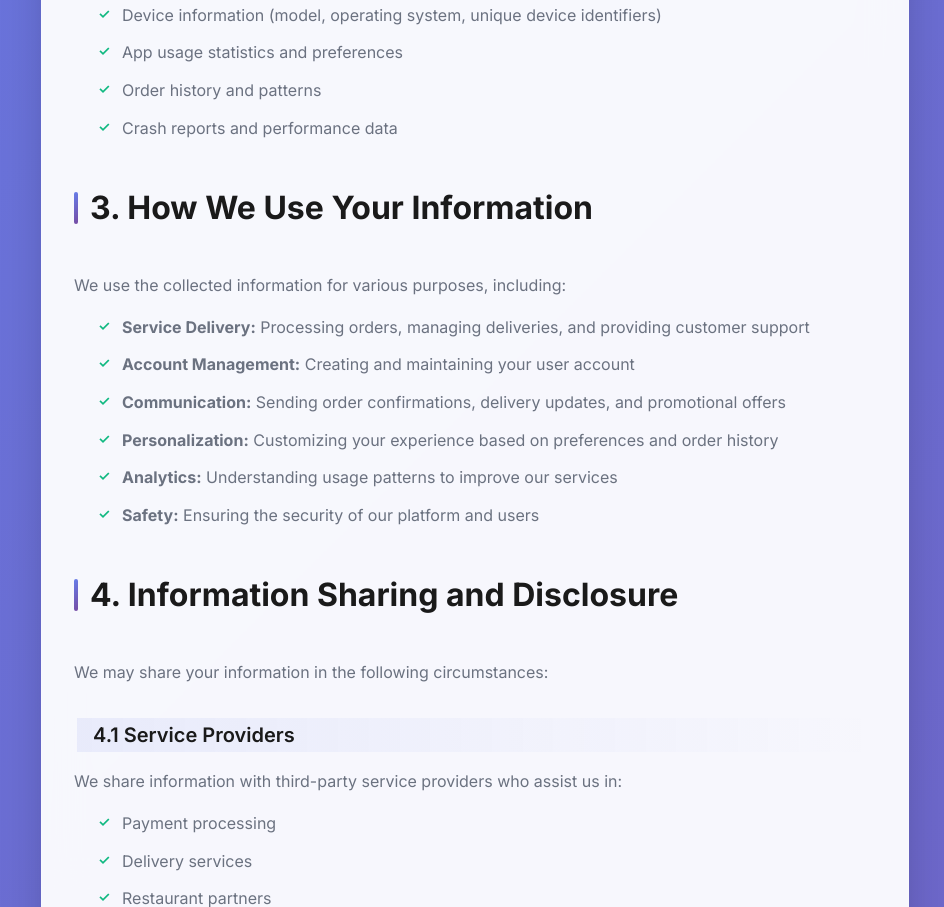
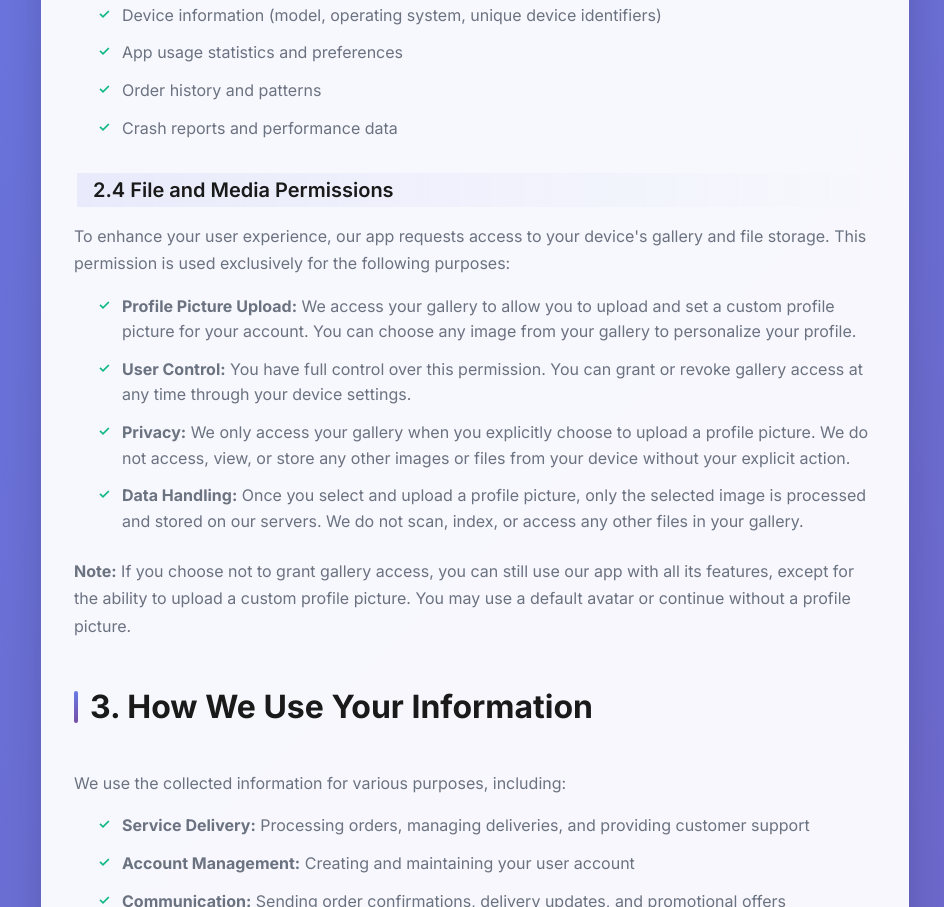
Before and after one commit to tiffintimenepal/khajalaya, a plain HTML site: page legal_documents/privacy-policy.html in a window 1280 px wide. Shown: the part 1569-2476 px from the top of the page, without its empty margins (165-1109 px from the left). Drawn offline with Linux system fonts and the light colour scheme.

Commit message:
added file permission policy

```diff
--- a/legal_documents/privacy-policy.html
+++ b/legal_documents/privacy-policy.html
@@ -21,7 +21,7 @@
             </div>
 
             <div class="last-updated">
-                <strong>Last Updated:</strong> October 18, 2024
+                <strong>Last Updated:</strong> December 20, 2024
             </div>
 
             <div class="content">
@@ -68,6 +68,16 @@
                     <li>Order history and patterns</li>
                     <li>Crash reports and performance data</li>
                 </ul>
+
+                <h3>2.4 File and Media Permissions</h3>
+                <p>To enhance your user experience, our app requests access to your device's gallery and file storage. This permission is used exclusively for the following purposes:</p>
+                <ul>
+                    <li><strong>Profile Picture Upload:</strong> We access your gallery to allow you to upload and set a custom profile picture for your account. You can choose any image from your gallery to personalize your profile.</li>
+                    <li><strong>User Control:</strong> You have full control over this permission. You can grant or revoke gallery access at any time through your device settings.</li>
+                    <li><strong>Privacy:</strong> We only access your gallery when you explicitly choose to upload a profile picture. We do not access, view, or store any other images or files from your device without your explicit action.</li>
+                    <li><strong>Data Handling:</strong> Once you select and upload a profile picture, only the selected image is processed and stored on our servers. We do not scan, index, or access any other files in your gallery.</li>
+                </ul>
+                <p><strong>Note:</strong> If you choose not to grant gallery access, you can still use our app with all its features, except for the ability to upload a custom profile picture. You may use a default avatar or continue without a profile picture.</p>
             </div>
 
             <div class="section">
```
